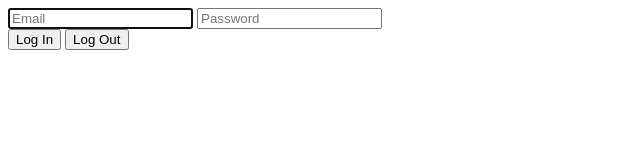
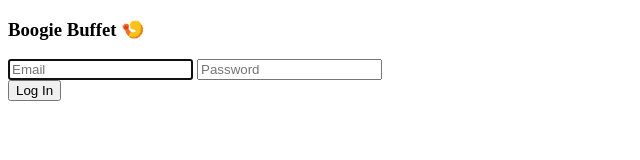
Before and after one commit to seanpierce/boogie-buffet, a plain HTML site: page login.html in a window 1280 px wide. Shown: the whole page, without its empty margins (0-640 px from the left). Drawn offline with Linux system fonts and the light colour scheme; no server answers.

Commit message:
Change font link, add h3

```diff
--- a/login.html
+++ b/login.html
@@ -9,18 +9,21 @@
     <script src="https://www.gstatic.com/firebasejs/4.4.0/firebase.js"></script>
     <!-- firebase keys/ Initialization -->
     <script type="text/javascript" src="inc/firebase.js"></script>
-    <!-- connect custom js and css -->
+    <!-- connect custom fonts, js, and css -->
+    <link href="https://fonts.googleapis.com/css?family=Lato" rel="stylesheet">
     <script type="text/javascript" src="scripts/login.js"></script>
     <link rel="stylesheet" href="styles/styles.css">
   </head>
   <body>
 
     <div class="login-wrapper">
-      <input id="email" type="email" placeholder="Email" autofocus>
-      <input id="password" type="password" placeholder="Password">
-      <br>
-      <button id="log-in">Log In</button>
-      <button id="log-out">Log Out</button>
+      <h3>Boogie Buffet 🍤</h3>
+      <form id="log-in-form">
+        <input id="email-input" type="email" placeholder="Email" autofocus>
+        <input id="password-input" type="password" placeholder="Password">
+        <br>
+        <input type="submit" value="Log In">
+      </form>
     </div>
 
   </body>
```
